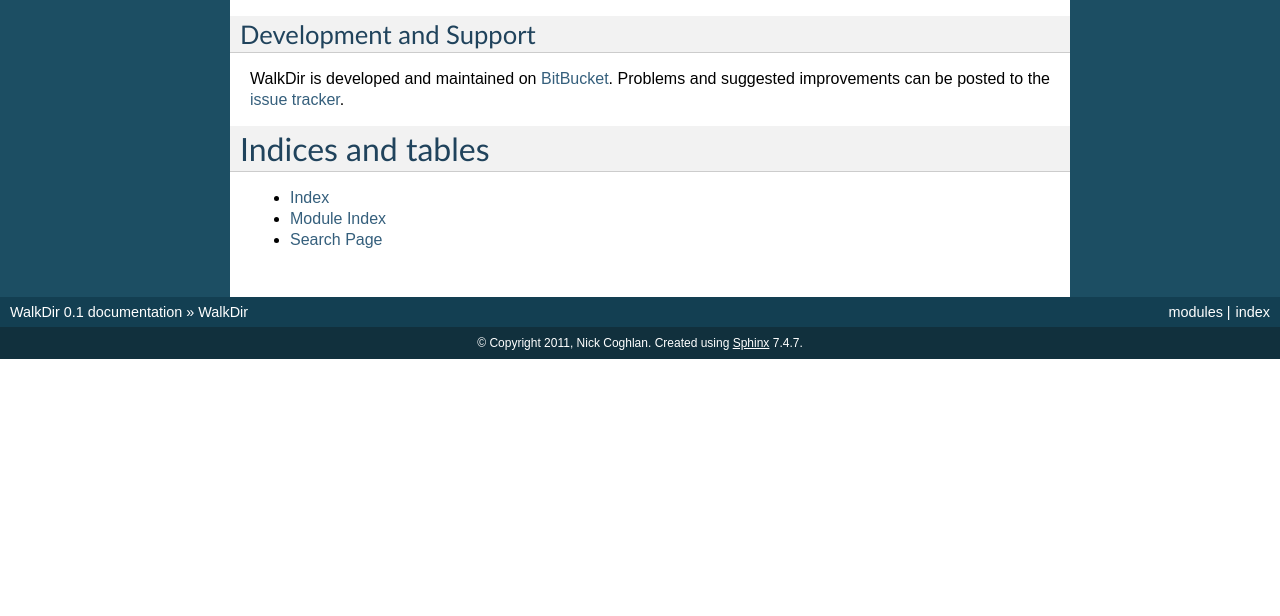
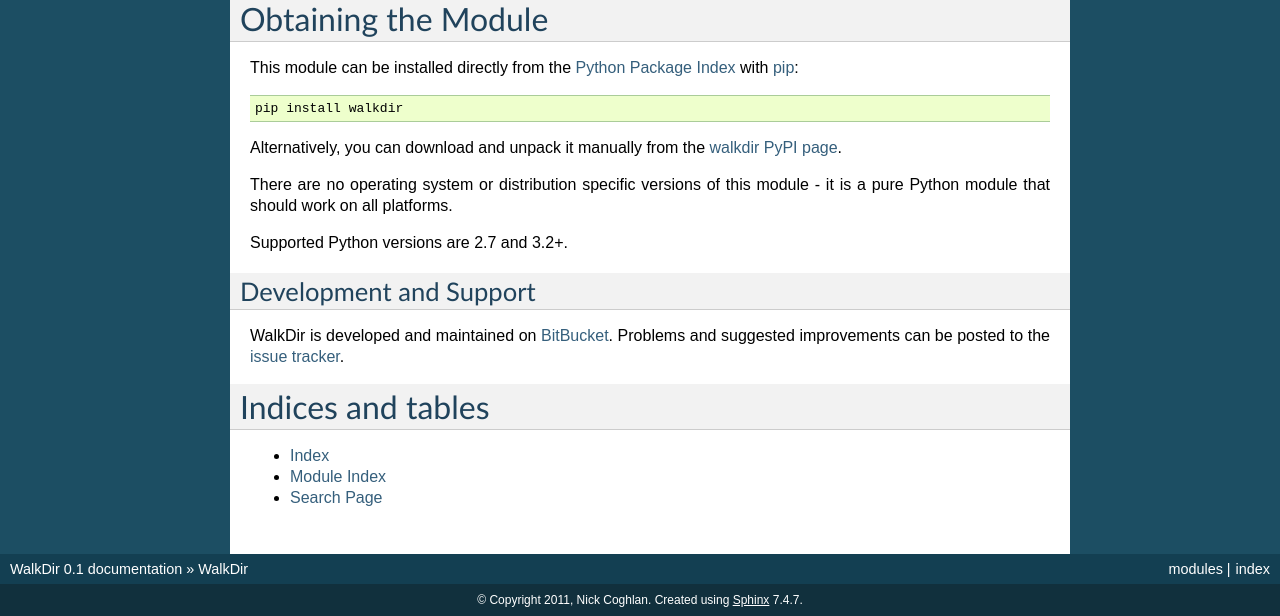
Before and after one commit to palaviv/walkdir, a Sphinx documentation site: the page built from docs/index.rst, in a window 1280 px wide and 900 px high, scrolled down 1293 px, cut to the strip 284-900 px from the top of the window. Built offline with Sphinx 7.4.7, drawn with Linux system fonts in a browser that asks for light colours; before the commit the page ends 1936 px from its top, so only the background shows below that.

Commit message:
Include info on docs regarding how to obtain the module

```diff
--- a/docs/index.rst
+++ b/docs/index.rst
@@ -53,8 +53,29 @@ an :mod:`itertools` style iterator pipeline model:
 .. autofunction:: handle_symlink_loops
 
 
+Obtaining the Module
+====================
+
+This module can be installed directly from the `Python Package Index`_ with
+pip_::
+
+    pip install walkdir
+
+Alternatively, you can download and unpack it manually from the `walkdir
+PyPI page`_.
+
+There are no operating system or distribution specific versions of this
+module - it is a pure Python module that should work on all platforms.
+
+Supported Python versions are 2.7 and 3.2+.
+
+.. _Python Package Index: http://pypi.python.org
+.. _pip: http://www.pip-installer.org
+.. _walkdir pypi page: http://pypi.python.org/pypi/walkdir
+
+
 Development and Support
-----------------------
+-----------------------
 
 WalkDir is developed and maintained on BitBucket_. Problems and suggested
 improvements can be posted to the `issue tracker`_.
```
